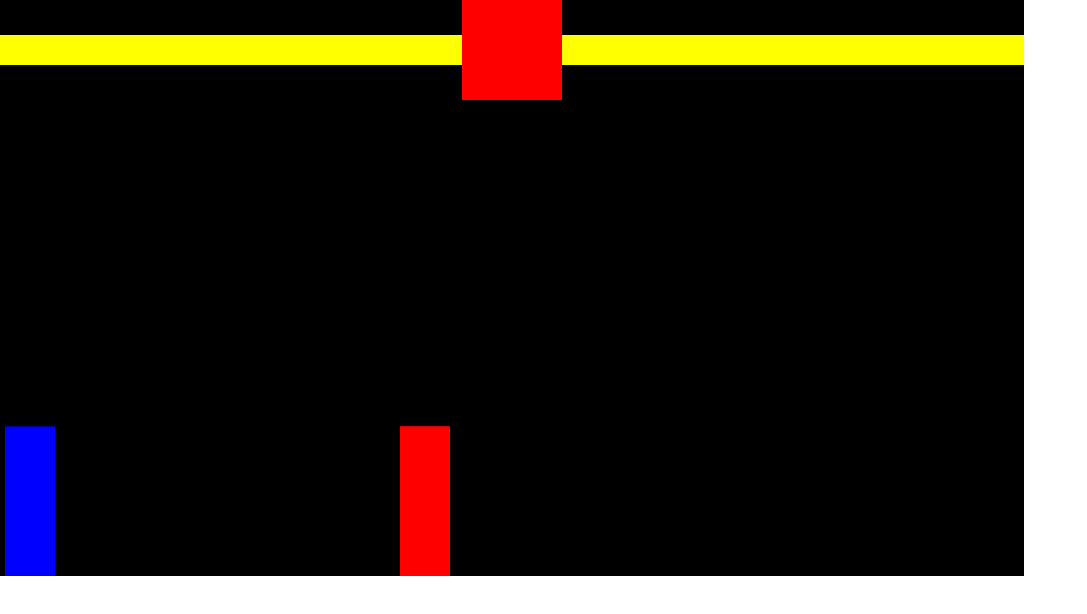
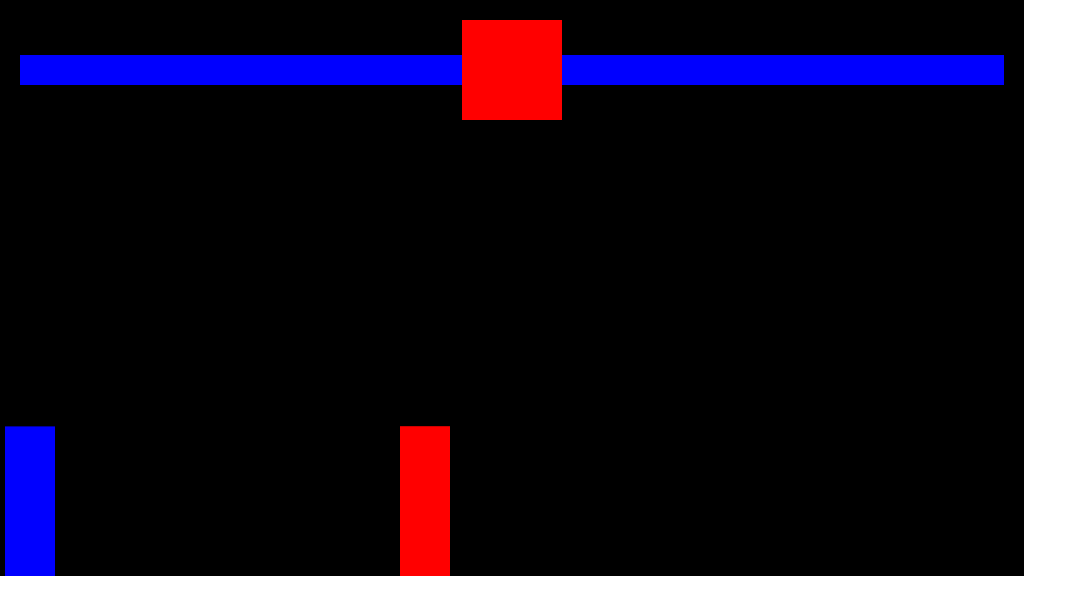
Before and after one commit to retr0lbb/lutaEtec, a plain HTML site: page index.html in a window 1280 px wide. Shown: the whole page, without its empty margins (0-1087 px from the left). Drawn offline with Linux system fonts and the light colour scheme.

Commit message:
update beta 0.0.0

```diff
--- a/index.html
+++ b/index.html
@@ -1,14 +1,28 @@
+<head>
+
+    <style>
+        *{
+            box-sizing: border-box;
+        }
+    </style>
+</head>
+
 <body style="margin: 0;padding: 0;">
     <!-- red container div-->
     <div style="position:relative; display: inline-block;">
-        <div style="position:absolute; display: flex; width: 100%; align-items: center;">
+        <div style="position:absolute;
+                display: flex;
+                width: 100%;
+                align-items: center;
+                padding: 20px;">
             <!-- player health -->
-            <div
-                style="
-                background-color: yellow;
-                height: 30px;
-                width: 100%;
-            "></div>
+            <div style="position: relative; height: 30px; width: 100%; display: flex; justify-content: flex-end;">
+                <div
+                    style="
+                    background-color: yellow; height: 30px; width: 100%;"
+                ></div>
+                <div id ="playerHealth" style="position:absolute; background: blue; top:0; right: 0; bottom: 0; width: 100%;"></div>
+            </div>
             <!-- timer-->
             <div
                 style="
@@ -18,13 +32,14 @@
                 flex-shrink: 0;
             "></div>
             <!-- Enemy bar -->
+            <div style="position: relative; height: 30px; width: 100%;">
             <div
                 style="
-                background-color: yellow;
-                height: 30px;
-                width: 100%;"
+                background-color: yellow; height: 30px;"
             ></div>
-            <div></div>
+            <div id ="enemyHealth" style="position:absolute; background: blue; top:0; right: 0; bottom: 0; left: 0;"></div>
+        </div>
+        <div></div>
         </div>
         <canvas></canvas>
     </div>
--- a/index.js
+++ b/index.js
@@ -109,7 +109,7 @@ const player = new Sprite({
     x:100,
     y:0
    },
-   hp: 50,
+   hp: 100,
    facingRight: true
 })
 //OBJENEmy
@@ -129,7 +129,7 @@ const enemy = new Sprite({
         x:100,
         y:0
        },
-       hp:50,
+       hp:100,
        facingRight : false
 })
 enemy.draw()
@@ -221,15 +221,17 @@ function animate(){
         rectangle2: enemy
     })&& player.isAttacking){
         player.isAttacking = false
-        enemy.hp+= -1
+        enemy.hp+= -10
         console.log("hit p")
+        document.querySelector('#enemyHealth').style.width = enemy.hp + '%'
     }
     if(rectangularCollision({
         rectangle1: enemy,
         rectangle2: player
     })&& enemy.isAttacking){
         enemy.isAttacking = false
-        player.hp += -1
+        player.hp += -10
+        document.querySelector('#playerHealth').style.width = player.hp + '%'
     }
 
     if(PlayersCollision({
```
